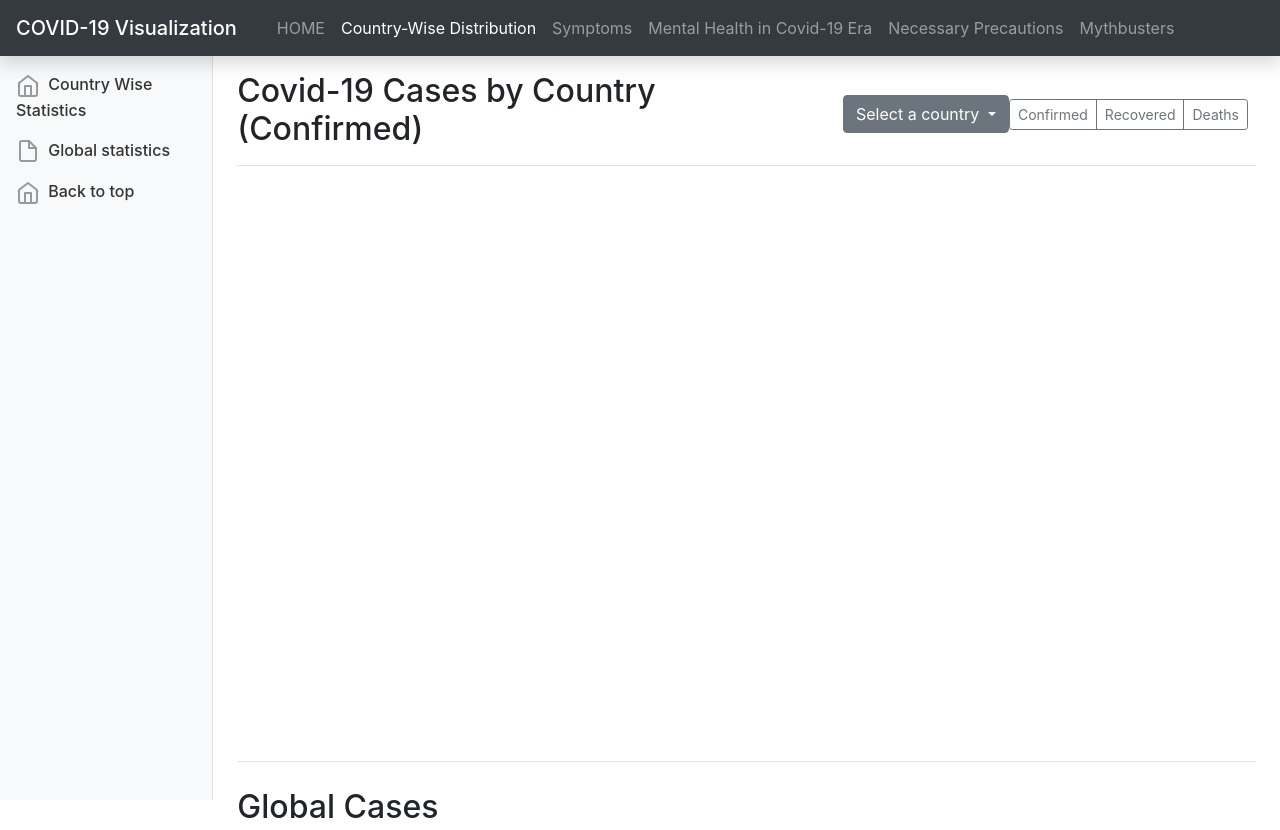
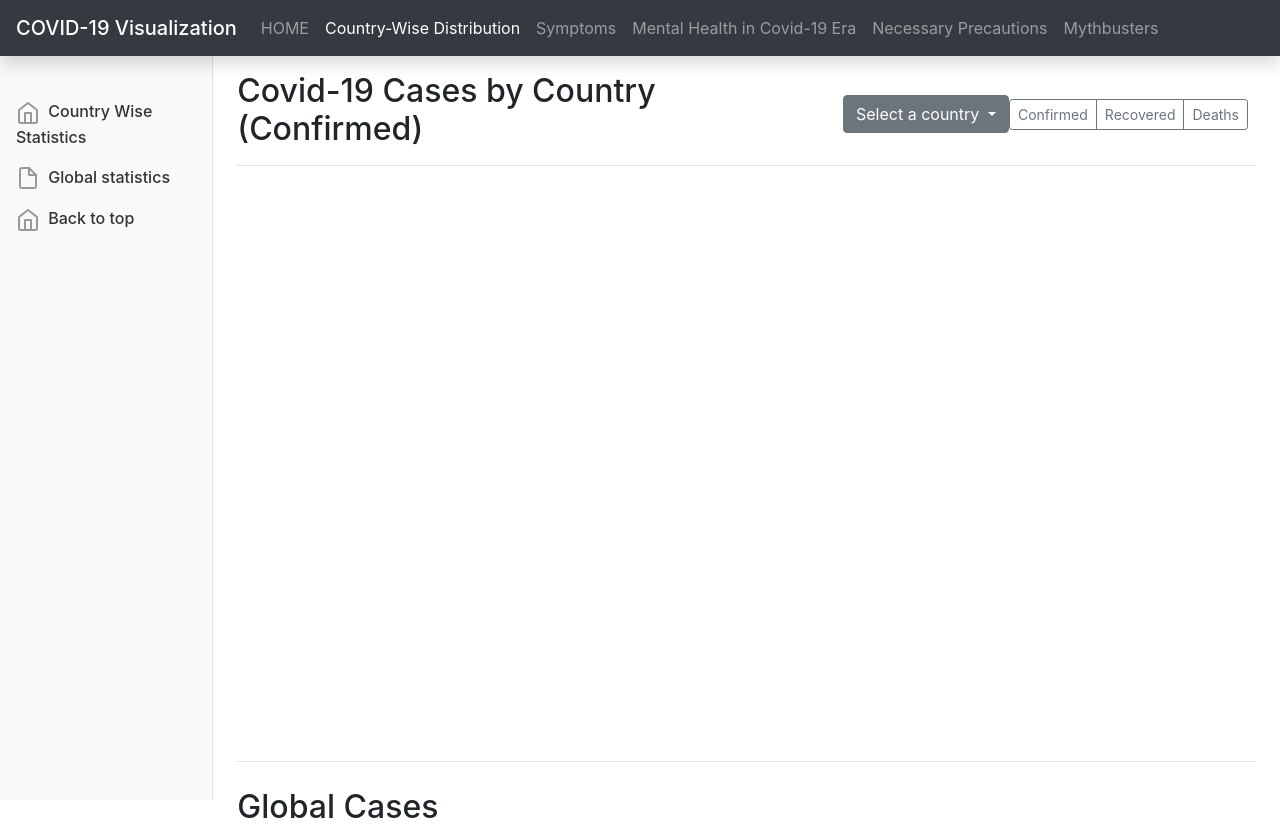
Before and after one commit to KedarSant/Corona-Statistics, a plain HTML site: page country_cases.html in a window 1280 px wide. Shown: the top 830 px of the page. Drawn offline with nearby package versions, Linux system fonts and the light colour scheme; no server answers.

Commit message:
Fixed navbar issue

```diff
--- a/country_cases.html
+++ b/country_cases.html
@@ -43,19 +43,13 @@
                 bottom: 0;
                 left: 0;
                 z-index: 100; /* Behind the navbar */
-                padding: 48px 0 0; /* Height of navbar */
+                padding: 75px 0 0; /* Height of navbar */
                 box-shadow: inset -1px 0 0 rgba(0, 0, 0, .1);
             }
 
             @media (max-width: 767.98px) {
                 .sidebar {
                     top: 5rem;
-                }
-            }
-
-            @media (max-width: 1024px) {
-                .sidebar {
-                    padding: 250px 0 0;
                 }
             }
 
@@ -112,7 +106,12 @@
         <header>
             <nav class="navbar sticky-top bg-dark shadow bg-dark navbar-expand-lg navbar-dark bg-dark">
                 <h1 class="mb-0 navbar-brand">COVID-19 Visualization</h1>
-                <ul class='navbar-nav px-3'>
+                <button class="navbar-toggler" type="button" data-toggle="collapse" data-target="#navbarTogglerDemo02"
+                    aria-controls="navbarToggler" aria-expanded="false" aria-label="Toggle navigation">
+                    <span class="navbar-toggler-icon"></span>
+                </button>
+                <div class="collapse navbar-collapse" id="navbarToggler">
+                    <ul class='navbar-nav'>
                         <li class='nav-item'><a class='nav-link' href="index.html">HOME</a></li>
                         <li class='nav-item active'><a class='nav-link' href="country_cases.html">Country-Wise Distribution</a></li>
                         <li class='nav-item'><a class='nav-link'>Symptoms</a></li>
@@ -120,6 +119,7 @@
                         <li class='nav-item'><a class='nav-link'>Necessary Precautions</a></li>
                         <li class='nav-item mr-5'><a class='nav-link'>Mythbusters</a></li>
                     </ul>
+                </div>
             </nav>
         </header>
 
```
Also changed, not shown: index.html (+6 -0 lines). Lines whose indentation alone changed are shown as unchanged.
